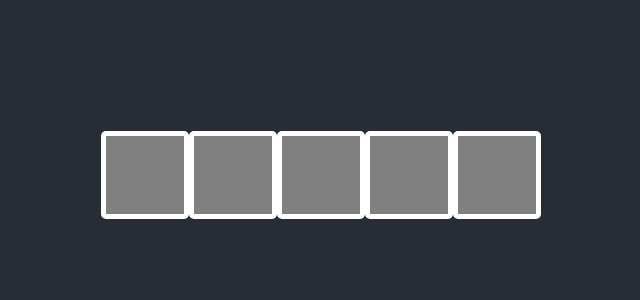
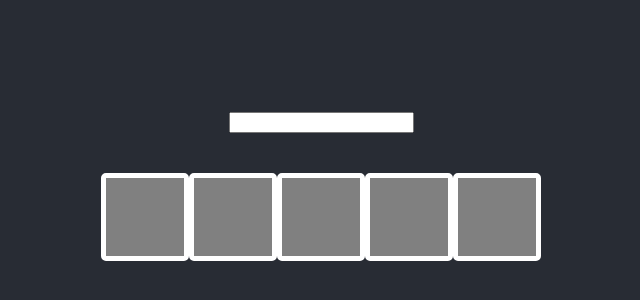
Before and after one commit to briggySmalls/mastermind, a React (Create React App) app: page / in a window 1280 px wide. Shown: the part 234-534 px from the top of the page, without its empty margins (319-959 px from the left). Built offline with nearby package versions, Linux system fonts and the light colour scheme.

Commit message:
Make input visible

```diff
--- a/src/mastermind/Game.tsx
+++ b/src/mastermind/Game.tsx
@@ -7,9 +7,7 @@ const validChars = ["r", "g", "b", "p", "y"];
 const charCount = 5;
 
 const Input = styled.input`
-  background: transparent;
-  border: none;
-  // color: transparent;
+  margin: 3em;
 `
 
 function textToColours(text: String) {
```
